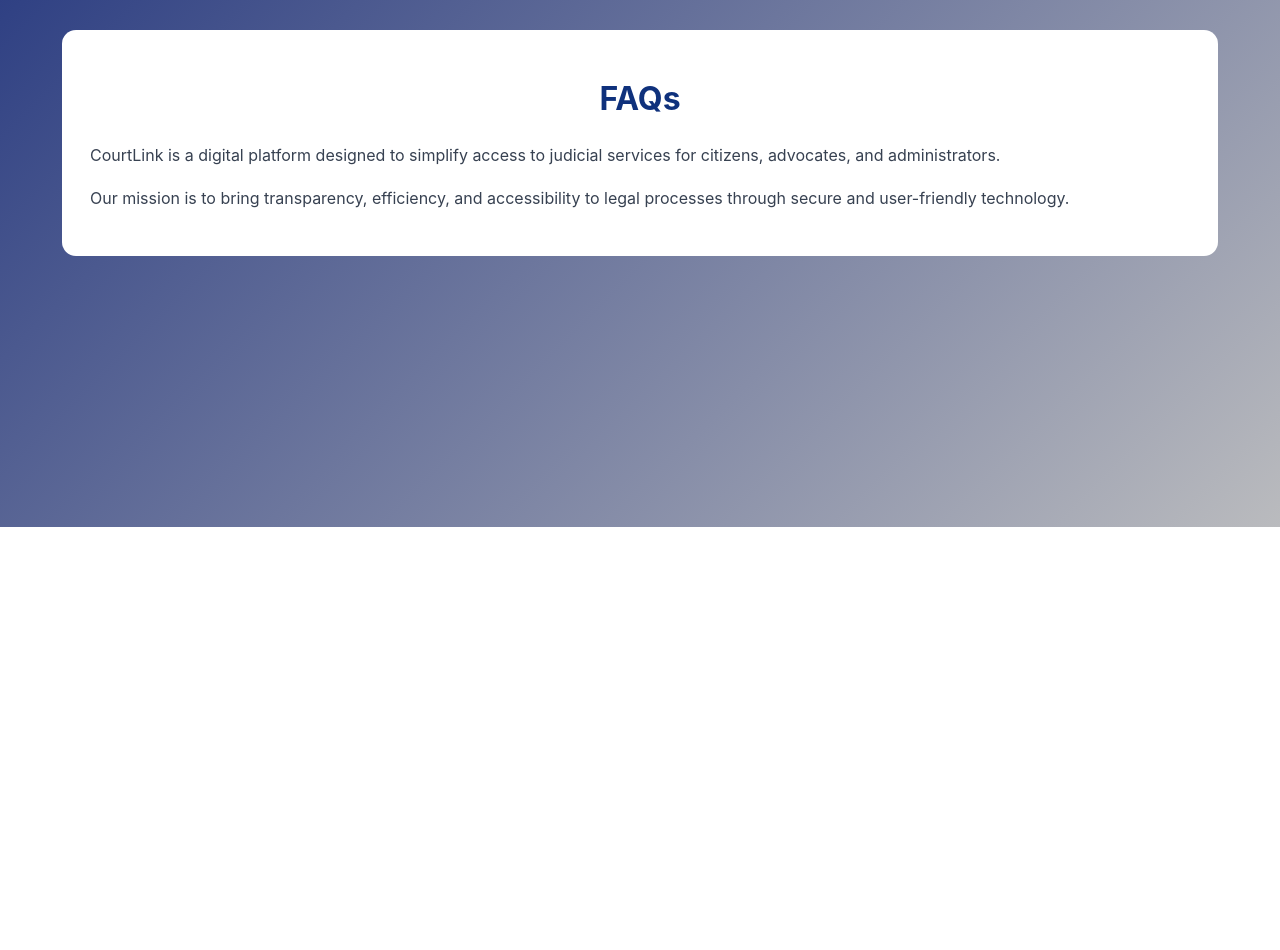
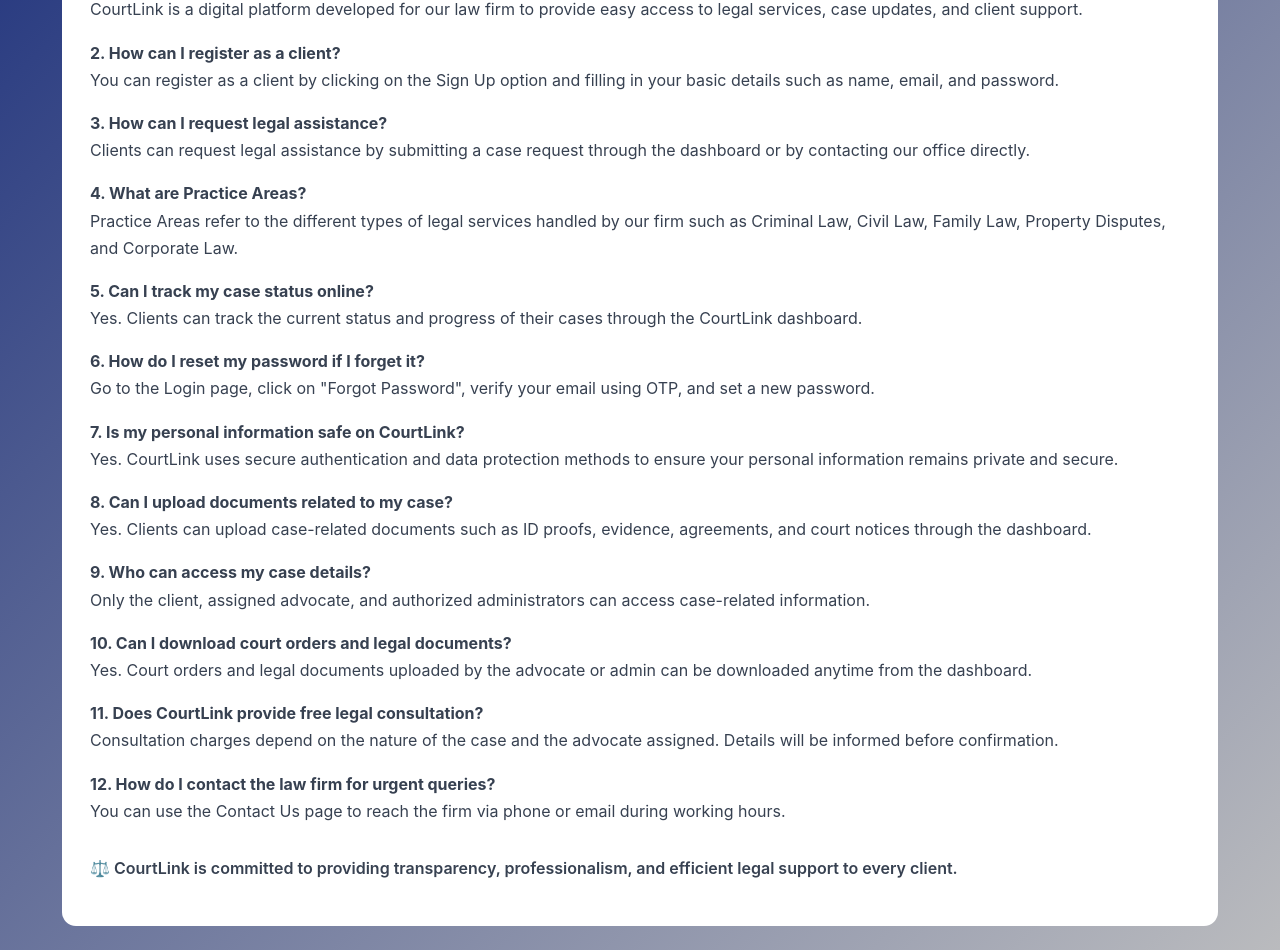
Before and after one commit to diyageorge33/courtlink, a React (Vite) app in the folder frontend/: page /faq in a window 1280 px wide. Shown: the part 314-1264 px from the top of the page. Before the commit the page ends 841 px from the top, so only its background shows below. Built offline with nearby package versions, Linux system fonts and the light colour scheme.

Commit message:
modifications in client page&few read only pages

```diff
--- a/frontend/src/layouts/DashboardLayout.jsx
+++ b/frontend/src/layouts/DashboardLayout.jsx
@@ -1,4 +1,4 @@
-import Sidebar from "../components/Sidebar";
+import Sidebar from "../components/ClientSidebar";
 import Topbar from "../components/Topbar";
 
 function DashboardLayout({ children, role }) {
--- /dev/null
+++ b/frontend/src/pages/Clientsetting.jsx
@@ -0,0 +1,5 @@
+function Clientsetting() {
+  return <h2 style={{ padding: "40px" }}>CLIENT SETTINGS PAGE</h2>;
+}
+
+export default Clientsetting;
--- /dev/null
+++ b/frontend/src/pages/Document.jsx
@@ -0,0 +1,5 @@
+function Document() {
+  return <h2 style={{ padding: "40px" }}>client's documents page</h2>;
+}
+
+export default Document;
--- a/frontend/src/pages/Help.jsx
+++ b/frontend/src/pages/Help.jsx
@@ -2,39 +2,63 @@
   return (
     <div className="info-page">
       <div className="info-container">
-        <div className=".info-page h1">
-        <div className=".info-page p">
         <h1>HELP CENTER</h1>
 
         <p>
           Welcome to the Help Center of CourtLink.
-          We are here to assist clients and advocates in using our platform smoothly.
+          <br />
+          This page will guide you on how to use our platform smoothly and effectively.
         </p>
 
         <p>
-          Our mission is to bring transparency, efficiency, and accessibility
-          to legal processes through secure and user-friendly technology.
+          CourtLink is designed for our law firm to provide clients and advocates
+          with a transparent and efficient way to manage legal services.
         </p>
-        <p>
-          <b>1. What is this platform used for?</b><br />
-          This platform helps clients connect with advocates, manage legal cases, and track case progress digitally.          <br/>
-          <b>2. Is my personal information safe?</b><br />
-          Yes. We use secure authentication and data protection to ensure privacy and safety.<br />
-          <b>3. How can I register as an advocate?</b><br />
-          Advocates can register by providing basic personal details, license details, and verification documents.<br/>
-          <b>4. How do I reset my password?</b><br />
-          Go to the Login page → click "Forgot Password" → verify your email using OTP → set a new password.<br/>
-          <b>5. Can I track my case status?</b><br />
-          Yes. Clients can view their case updates in their dashboard anytime.<br />
-          <b>6. Is payment mandatory to register a case?</b><br />
-          It depends on the advocate's service charges. Payment will be shown before confirming the service.<br/>
-          <b>7. Can I download case documents?</b><br />
-          Yes. You can download uploaded documents and case orders from your dashboard.<br />
-          <b>8. Who can access my case details?</b><br />
-          Only the client, assigned advocate, and admin can access case-related details.
+
+        <p><b>1. Creating an Account</b><br />
+          To create an account, go to the Sign Up page and enter your details such as
+          name, email, phone number, and password. Once registered, you can log in
+          and access the client dashboard.
         </p>
-        </div>
-        </div>
+
+        <p><b>2. Logging In</b><br />
+          Use your registered email and password to log in. After logging in, you will
+          be redirected to the appropriate dashboard based on your role (Client or Advocate).
+        </p>
+
+        <p><b>3. Filing a Case Request</b><br />
+          Clients can submit a new case request through the dashboard by selecting the
+          appropriate Practice Area and providing a short description of the issue.
+        </p>
+
+        <p><b>4. Uploading Documents</b><br />
+          Clients can upload important documents such as ID proof, evidence files, agreements,
+          and notices through the Documents section in the dashboard.
+        </p>
+
+        <p><b>5. Tracking Case Status</b><br />
+          Once a case is submitted, clients can track the case status and progress updates
+          through the Case Status section. Updates will be provided by advocates and administrators.
+        </p>
+
+        <p><b>6. Downloading Court Orders</b><br />
+          Court orders and judgement documents uploaded by the advocate or admin can be downloaded
+          anytime from the Orders section in your dashboard.
+        </p>
+
+        <p><b>7. Forgot Password Support</b><br />
+          If you forget your password, click on "Forgot Password" on the login page. You will receive
+          an OTP via email to reset your password securely.
+        </p>
+
+        <p><b>8. Contacting the Law Firm</b><br />
+          If you need further assistance, you can contact our law firm through the Contact Us page.
+          Our team will respond to your queries as soon as possible during working hours.
+        </p>
+
+        <p style={{ marginTop: "25px", fontWeight: "600" }}>
+          ⚖️ CourtLink is committed to providing secure and professional legal support to every client.
+        </p>
       </div>
     </div>
   );
--- /dev/null
+++ b/frontend/src/pages/Mycase.jsx
@@ -0,0 +1,5 @@
+function Mycase() {
+  return <h2 style={{ padding: "40px" }}>My cases so far</h2>;
+}
+
+export default Mycase;
--- /dev/null
+++ b/frontend/src/pages/Paymentshistory.jsx
@@ -0,0 +1,5 @@
+function Paymentshistory() {
+  return <h2 style={{ padding: "40px" }}>paymenthistory</h2>;
+}
+
+export default Paymentshistory;
--- a/frontend/src/pages/client/ClientDashboard.jsx
+++ b/frontend/src/pages/client/ClientDashboard.jsx
@@ -1,4 +1,4 @@
-import Sidebar from "../../components/Sidebar";
+import Sidebar from "../../components/ClientSidebar";
 
 function ClientDashboard() {
   return (
--- a/frontend/src/pages/faq.jsx
+++ b/frontend/src/pages/faq.jsx
@@ -2,16 +2,79 @@
   return (
     <div className="info-page">
       <div className="info-container">
-        <h1>FAQs</h1>
+        <h1>Frequently Asked Questions (FAQs)</h1>
 
-        <p>
-          CourtLink is a digital platform designed to simplify access to
-          judicial services for citizens, advocates, and administrators.
+        <p className="about-intro">
+          Here are some common questions clients and users ask about CourtLink.
+          If you need further assistance, please contact our law firm directly.
         </p>
 
-        <p>
-          Our mission is to bring transparency, efficiency, and accessibility
-          to legal processes through secure and user-friendly technology.
+        <div className=".info-page p">
+          <p><b>1. What is CourtLink?</b><br />
+            CourtLink is a digital platform developed for our law firm to provide
+            easy access to legal services, case updates, and client support.
+          </p>
+
+          <p><b>2. How can I register as a client?</b><br />
+            You can register as a client by clicking on the Sign Up option and
+            filling in your basic details such as name, email, and password.
+          </p>
+
+          <p><b>3. How can I request legal assistance?</b><br />
+            Clients can request legal assistance by submitting a case request
+            through the dashboard or by contacting our office directly.
+          </p>
+
+          <p><b>4. What are Practice Areas?</b><br />
+            Practice Areas refer to the different types of legal services handled
+            by our firm such as Criminal Law, Civil Law, Family Law, Property Disputes,
+            and Corporate Law.
+          </p>
+
+          <p><b>5. Can I track my case status online?</b><br />
+            Yes. Clients can track the current status and progress of their cases
+            through the CourtLink dashboard.
+          </p>
+
+          <p><b>6. How do I reset my password if I forget it?</b><br />
+            Go to the Login page, click on "Forgot Password", verify your email
+            using OTP, and set a new password.
+          </p>
+
+          <p><b>7. Is my personal information safe on CourtLink?</b><br />
+            Yes. CourtLink uses secure authentication and data protection methods
+            to ensure your personal information remains private and secure.
+          </p>
+
+          <p><b>8. Can I upload documents related to my case?</b><br />
+            Yes. Clients can upload case-related documents such as ID proofs,
+            evidence, agreements, and court notices through the dashboard.
+          </p>
+
+          <p><b>9. Who can access my case details?</b><br />
+            Only the client, assigned advocate, and authorized administrators can
+            access case-related information.
+          </p>
+
+          <p><b>10. Can I download court orders and legal documents?</b><br />
+            Yes. Court orders and legal documents uploaded by the advocate or admin
+            can be downloaded anytime from the dashboard.
+          </p>
+
+          <p><b>11. Does CourtLink provide free legal consultation?</b><br />
+            Consultation charges depend on the nature of the case and the advocate
+            assigned. Details will be informed before confirmation.
+          </p>
+
+          <p><b>12. How do I contact the law firm for urgent queries?</b><br />
+            You can use the Contact Us page to reach the firm via phone or email
+            during working hours.
+          </p>
+        </div>
+
+        <p style={{ marginTop: "30px", fontWeight: "600" }}>
+          ⚖️ CourtLink is committed to providing transparency, professionalism,
+          and efficient legal support to every client.
         </p>
       </div>
     </div>
--- a/frontend/src/styles.css
+++ b/frontend/src/styles.css
@@ -257,21 +257,21 @@
 
 /*.about-intro → styles the introduction paragraph below the heading.*/
 .about-intro {
-  font-size: 18px;
+  font-size: 17px;
   color: #262d37;
-  margin-bottom: 30px;
+  margin-bottom: 20px;
   line-height: 1.7;
 }
 
 /*.about-section → creates spacing between each section like Mission, Vision, etc.*/
 .about-section {
-  margin-bottom: 30px;
+  margin-bottom: 10px;
 }
 
 /*.about-section h2 → styles the section headings like “Our Mission”.*/
 .about-section h2 {
-  font-size: 22px;
-  margin-bottom: 5px;
+  font-size: 18px;
+  margin-bottom: 3px;
   color: #111827;
 }
 
@@ -922,3 +922,53 @@
   text-align: center;
   line-height: 1.6;
 }
+
+/*ai summarizer*/
+.summarizer-page {
+  padding: 30px;
+  text-align: center;
+}
+
+.summarizer-box {
+  background: white;
+  padding: 25px;
+  width: 80%;
+  max-width: 600px;
+  margin: 20px auto;
+  border-radius: 18px;
+  box-shadow: 0 6px 18px rgba(0, 0, 0, 0.08);
+  display: flex;
+  flex-direction: column;
+  gap: 15px;
+}
+
+.summarizer-box input {
+  padding: 10px;
+}
+
+.summarize-btn {
+  padding: 12px;
+  border: none;
+  border-radius: 12px;
+  background: #0F317C;
+  color: white;
+  font-weight: bold;
+  cursor: pointer;
+}
+
+.summary-output {
+  background: white;
+  width: 80%;
+  max-width: 700px;
+  margin: 25px auto;
+  padding: 20px;
+  border-radius: 18px;
+  text-align: left;
+  box-shadow: 0 6px 18px rgba(0, 0, 0, 0.08);
+}
+
+.summary-output pre {
+  white-space: pre-wrap;
+  font-size: 15px;
+  line-height: 1.6;
+}
```
Also changed, not shown: frontend/src/App.jsx (+10 -0 lines), frontend/src/components/ClientSidebar.jsx (renamed from frontend/src/components/Sidebar.jsx, +5 -4 lines), frontend/src/pages/client/Aisummarizer.jsx (added, +61 -0 lines), 1 other file (tests, documents, lock files or other folders).
